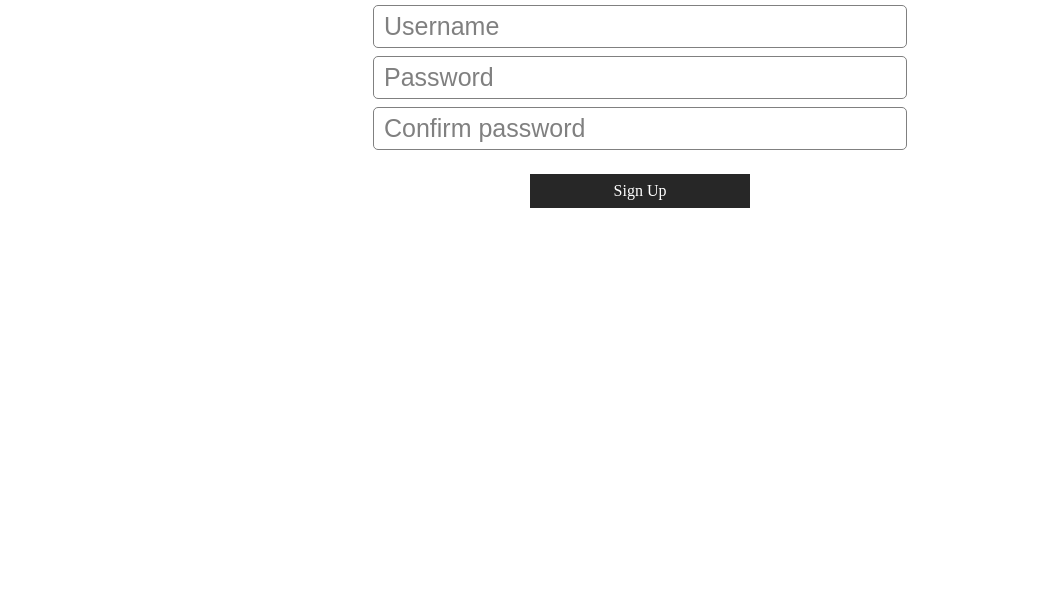
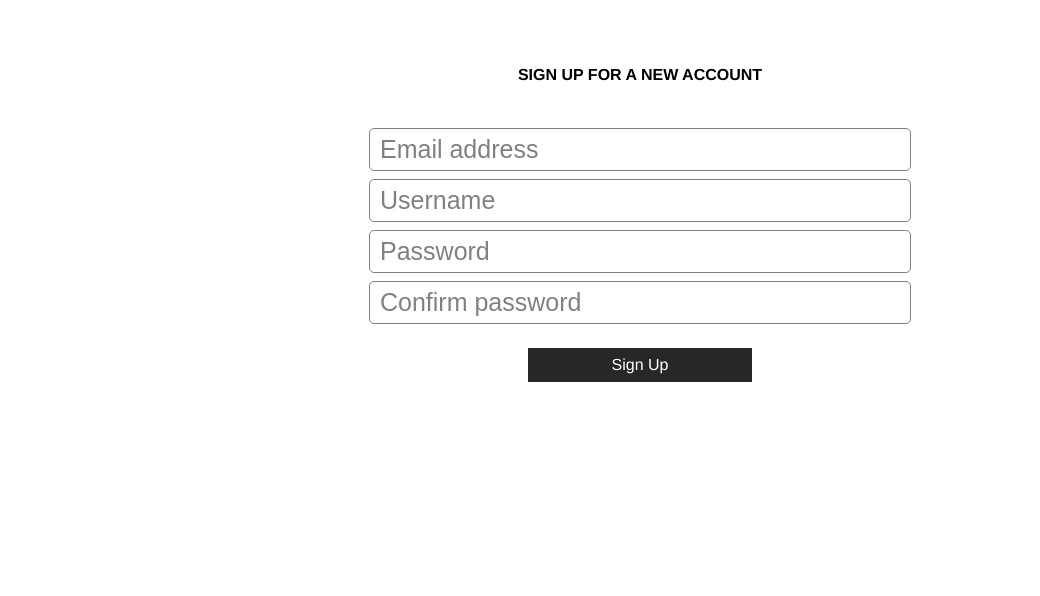
Before and after one commit to daogena/Fuel-Rate-Website, a plain HTML site: page register.html in a window 1280 px wide. Shown: the part 204-800 px from the top of the page, without its empty margins (0-1040 px from the left). Drawn offline with Linux system fonts and the light colour scheme.

Commit message:
Update register.html

```diff
--- a/register.html
+++ b/register.html
@@ -7,7 +7,7 @@
         <title>Fuel Predictor</title>
         <meta name="viewport" content="width=device-width, initial-scale=1">
         <link rel="stylesheet" href="style/register.css">
-        <link rel="stylesheet" href="style/login.css">
+        <link rel="stylesheet" href="style/style.css">
         <script src="js/register.js"></script>
     </head>
     <body>
```
